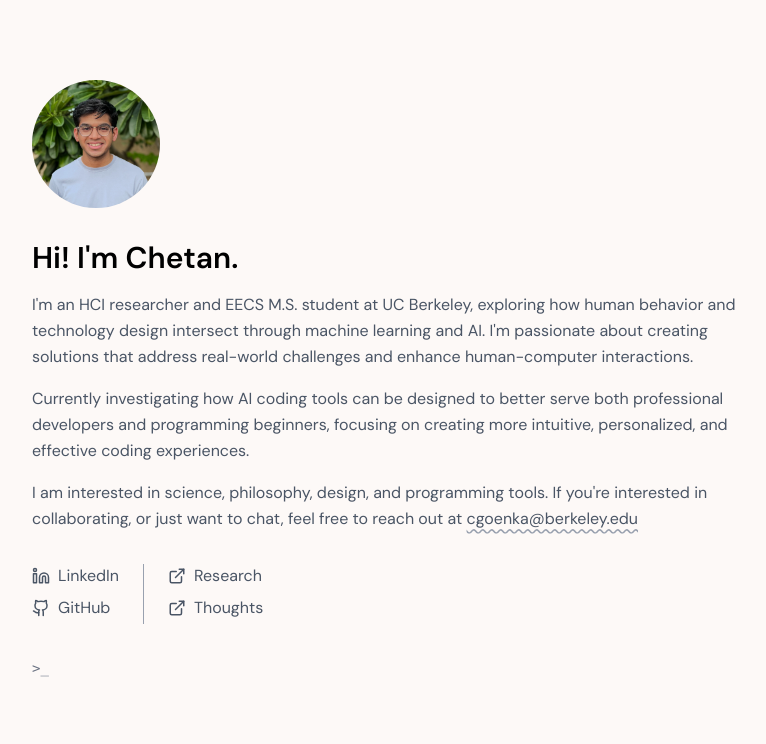
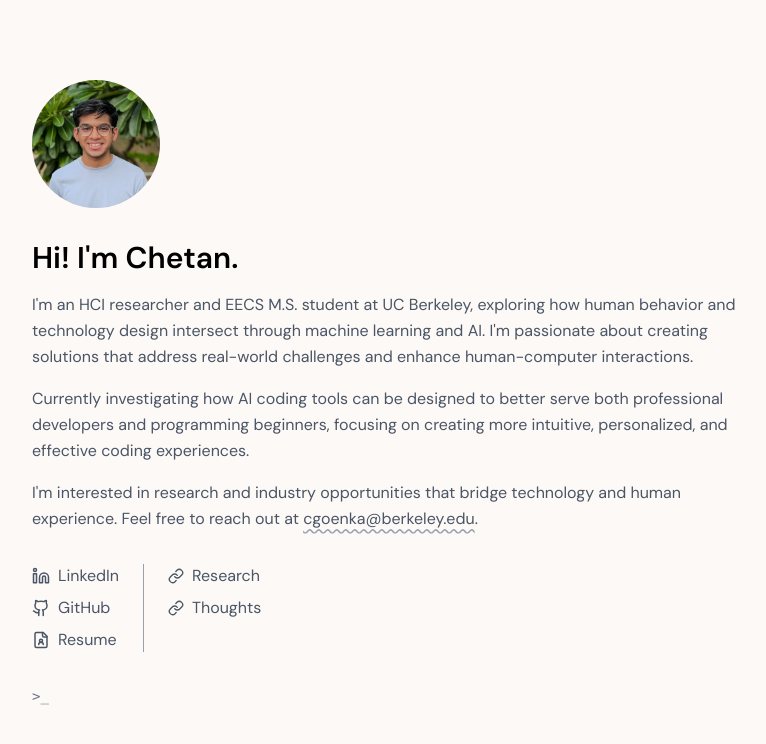
Before and after one commit to c-goenka/personal-website, a Next.js app: page / in a window 1280 px wide. Shown: the top 744 px of the page, without its empty margins (256-1022 px from the left). Built offline with nearby package versions, Linux system fonts and the light colour scheme.

Commit message:
added resume contact links

```diff
--- a/src/app/page.tsx
+++ b/src/app/page.tsx
@@ -1,7 +1,7 @@
 import Image from "next/image";
 import Link from "next/link";
 import { ExternalLink } from "lucide-react";
-import { LuLinkedin, LuGithub } from "react-icons/lu";
+import { LuLinkedin, LuGithub, LuLink, LuFileUser } from "react-icons/lu";
 
 export default function Home() {
     return (
@@ -23,13 +23,13 @@ export default function Home() {
             <div className="mb-8">
                 <h1 className="text-3xl font-semibold mb-4">Hi! I&apos;m Chetan.</h1>
                 <p className="text-gray-600 leading-relaxed">
-                    I&apos;m an HCI researcher and EECS M.S. student at UC Berkeley, exploring how human behavior and technology design intersect through machine learning and AI. I&apos;m passionate about creating solutions that address real-world challenges and enhance human-computer interactions.
+                    I&apos;m an HCI researcher and EECS M.S. student at UC Berkeley, exploring how human behavior and technology design intersect through machine learning and AI. I'm passionate about creating solutions that address real-world challenges and enhance human-computer interactions.
                 </p>
                 <p className="text-gray-600 leading-relaxed mt-4">
                     Currently investigating how AI coding tools can be designed to better serve both professional developers and programming beginners, focusing on creating more intuitive, personalized, and effective coding experiences.
                 </p>
                 <p className="text-gray-600 leading-relaxed mt-4">
-                    I am interested in science, philosophy, design, and programming tools. If you&apos;re interested in collaborating, or just want to chat, feel free to reach out at <a href="mailto:cgoenka@berkeley.edu" className="underline decoration-wavy underline-offset-4 decoration-gray-400 hover:text-black transition-colors">cgoenka@berkeley.edu</a>
+                    I&apos;m interested in research and industry opportunities that bridge technology and human experience. Feel free to reach out at <a href="mailto:cgoenka@berkeley.edu" className="underline decoration-wavy underline-offset-4 decoration-gray-400 hover:text-black transition-colors">cgoenka@berkeley.edu</a>.
                 </p>
             </div>
 
@@ -56,10 +56,19 @@ export default function Home() {
                             <LuGithub size={18} />
                             GitHub
                         </a>
+                        <a
+                            href="/chetan-goenka-resume.pdf"
+                            target="_blank"
+                            rel="noopener noreferrer"
+                            className="text-gray-600 hover:text-black transition-colors flex items-center gap-2"
+                        >
+                            <LuFileUser size={18} />
+                            Resume
+                        </a>
                     </div>
 
                     {/* Divider */}
-                    <div className="border-l border-gray-400 h-15"></div>
+                    <div className="border-l border-gray-400 h-22"></div>
 
                     {/* Navigation Links */}
                     <div className="flex flex-col gap-2">
@@ -67,14 +76,14 @@ export default function Home() {
                             href="/research"
                             className="text-gray-600 hover:text-black transition-colors flex items-center gap-2"
                         >
-                            <ExternalLink size={18} />
+                            <LuLink size={16} />
                             Research
                         </Link>
                         <Link
                             href="/thoughts"
                             className="text-gray-600 hover:text-black transition-colors flex items-center gap-2"
                         >
-                            <ExternalLink size={18} />
+                            <LuLink size={16} />
                             Thoughts
                         </Link>
                     </div>
```
Also changed, not shown: 1 other file (tests, documents, lock files or other folders).
